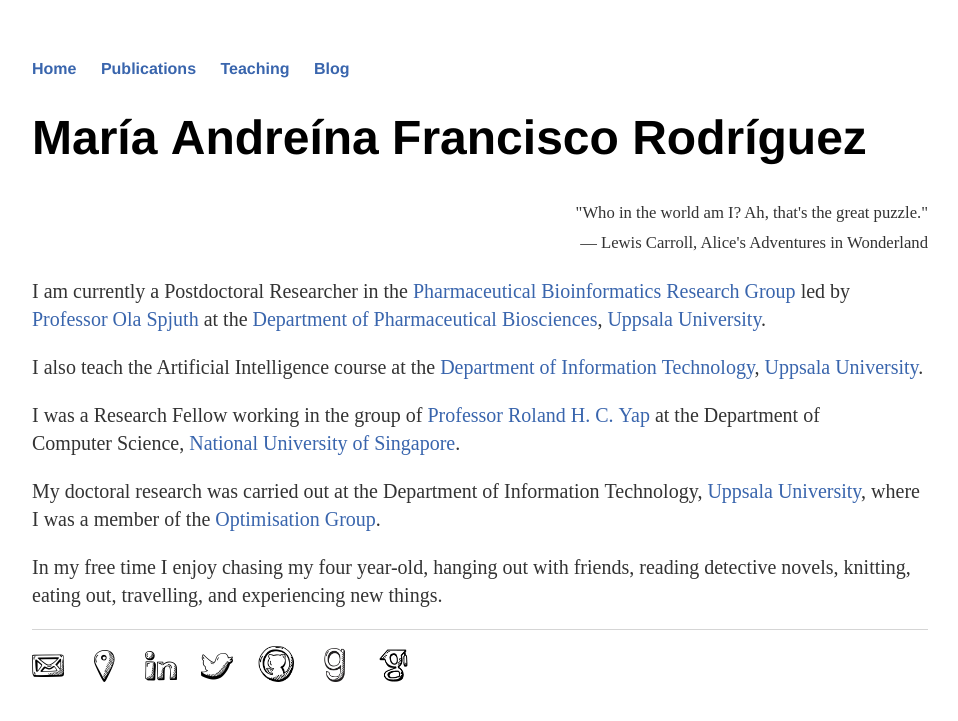
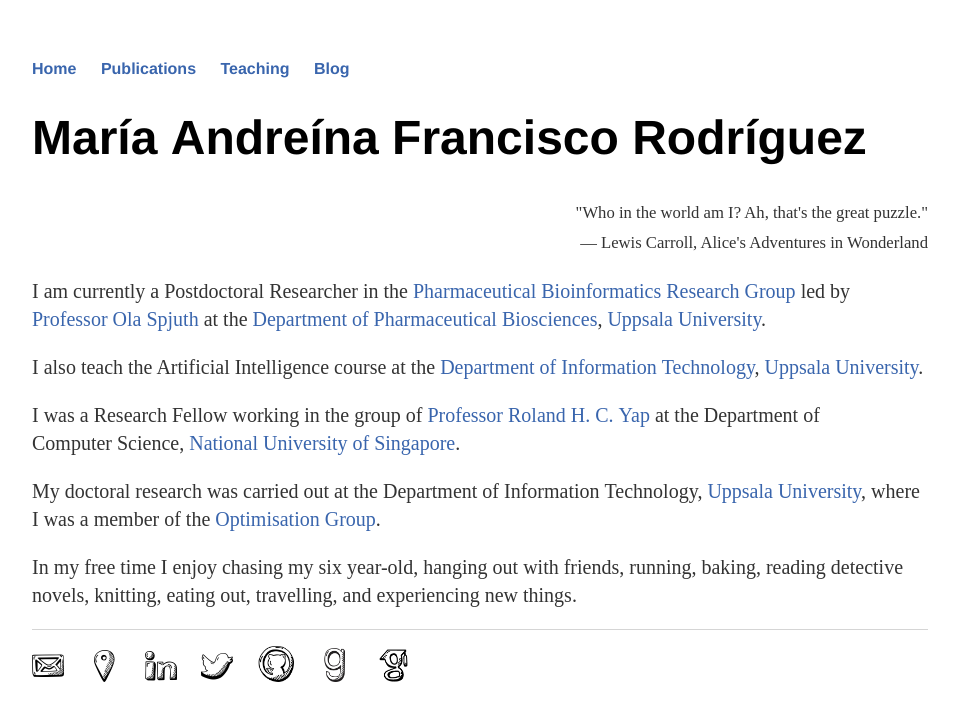
Before and after one commit to andreina-francisco/andreina-francisco.github.io, a Jekyll site: the page built from index.html, in a window 1280 px wide. Shown: the top 721 px of the page, without its empty margins (160-1118 px from the left). Built offline with Jekyll 4.4.1, drawn with Linux system fonts in a browser that asks for light colours; nearby versions of some CDN libraries; a style sheet for code colours, icons or effects is not loaded.

Commit message:
Update index.html

```diff
--- a/index.html
+++ b/index.html
@@ -34,8 +34,8 @@ title: Maria Andreina Francisco Rodriguez
 		where I was a member of the
 		<a href="http://www.it.uu.se/research/group/optimisation">Optimisation&nbsp;Group</a>.</p>
 
-  <p>In my free time I enjoy chasing my four year-old, hanging out
-   with friends, reading detective novels, knitting, eating out,
+  <p>In my free time I enjoy chasing my six year-old, hanging out
+   with friends, running, baking, reading detective novels, knitting, eating out,
    travelling, and experiencing new things.</p>
 
 	<!--<p>This website is a work in progress.</p> -->
```
